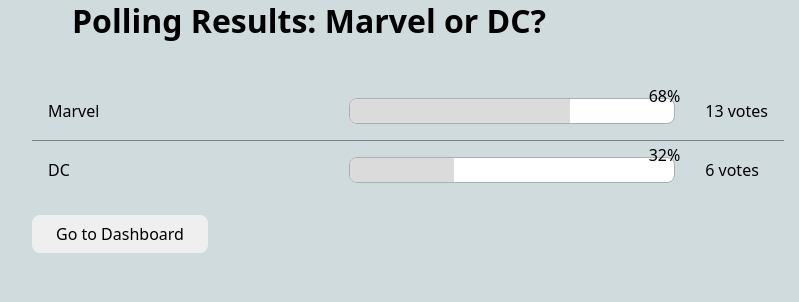
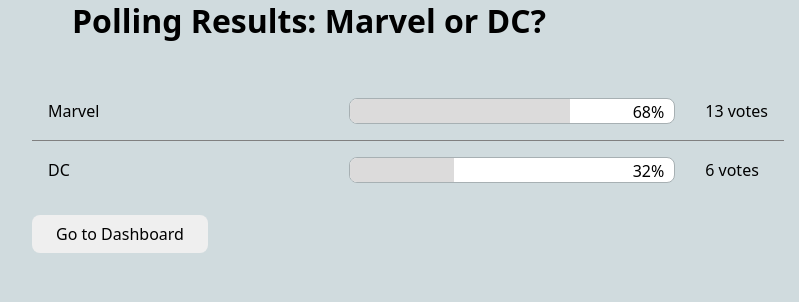
Before and after one commit to WiebkeFr/django-poll-station, a Django app: page /1/results/ in a window 1280 px wide. Shown: the part 84-386 px from the top of the page, without its empty margins (232-1031 px from the left). Run offline with Django 4.2, Linux system fonts and the light colour scheme; data comes from the database, SQL or seed files in the repository; lists and menus that the app fills with data are empty.

Commit message:
adjust style for relative-votes

```diff
--- a/polls/static/polls/style.css
+++ b/polls/static/polls/style.css
@@ -138,8 +138,8 @@
 .relative-votes {
     position: absolute;
     margin: auto 5px;
-    top: 3px;
-    right: 4px;
+    top: 19px;
+    right: 20px;
 }
 
 .vote-wrapper {
```
